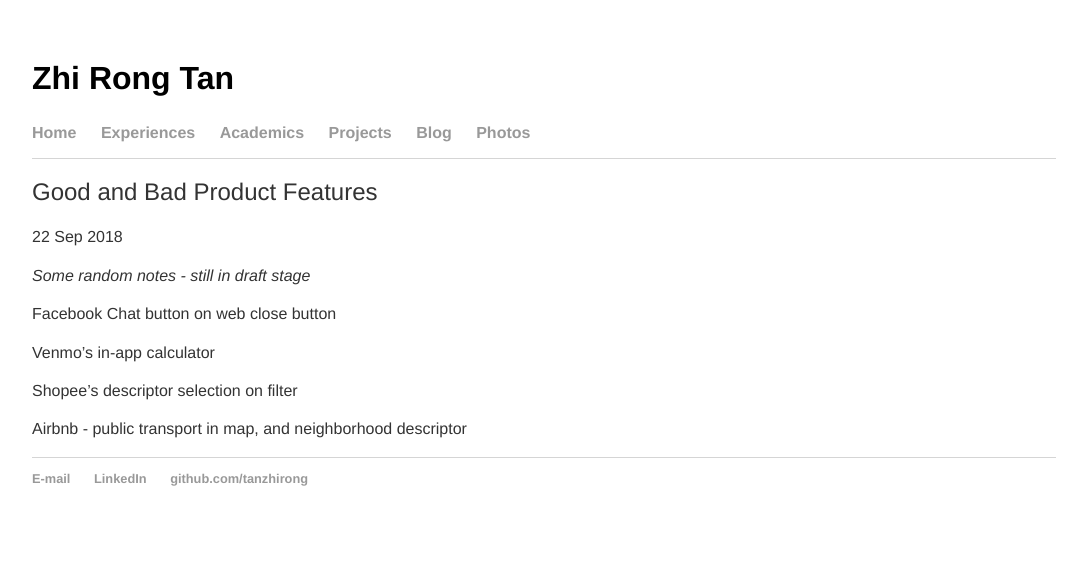
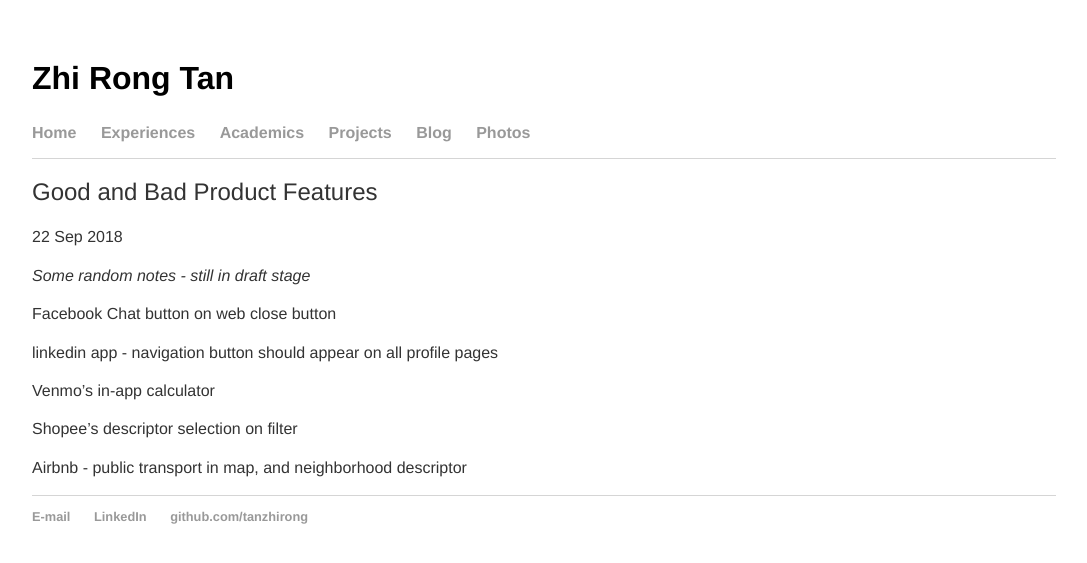
Before and after one commit to tanzhirong/tanzhirong.github.io, a Jekyll site: the page built from _posts/2018-09-22-good-bad-product-features.md, in a window 1280 px wide. Shown: the top 563 px of the page, without its empty margins (96-1183 px from the left). Built offline with Jekyll 4.4.1, drawn with Linux system fonts in a browser that asks for light colours.

Commit message:
Update 2018-09-22-good-bad-product-features.md

```diff
--- a/_posts/2018-09-22-good-bad-product-features.md
+++ b/_posts/2018-09-22-good-bad-product-features.md
@@ -8,6 +8,7 @@ date: 2018-09-22
 Facebook Chat button on web
 close button
 
+linkedin app - navigation button should appear on all profile pages
 
 Venmo's in-app calculator
 
```
